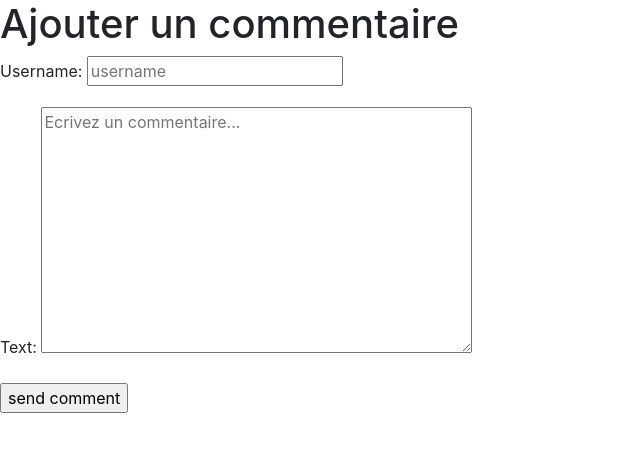
After one commit to Benjaminattias/shop, a Django app: page /shop_app/products/1/comment_form in a window 1280 px wide. The commit adds this page. Shown: the top 452 px of the page, without its empty margins (0-640 px from the left). Run offline with Django 3.2, Linux system fonts and the light colour scheme; some libraries are stand-ins or nearby versions.

Commit message:
nouvelle branche

```diff
--- a/shop_project/shop_app/admin.py
+++ b/shop_project/shop_app/admin.py
@@ -1,6 +1,7 @@
 from django.contrib import admin
-from shop_app.models import Product, Client, Maillot
+from shop_app.models import Product, Client, Maillot, Comment
 
 admin.site.register(Product)
 admin.site.register(Client)
 admin.site.register(Maillot)
+admin.site.register(Comment)
--- /dev/null
+++ b/shop_project/shop_app/forms.py
@@ -0,0 +1,19 @@
+from django import forms
+from shop_app.models import Comment
+
+class CommentForm(forms.ModelForm):
+    class Meta:
+        model = Comment
+        fields = ['username', 'text']
+        widgets = {
+        'username': forms.TextInput(attrs={
+            'id':'comment-username',
+            'placeholder':'username',
+            'required': True
+            }),
+        'text': forms.Textarea(attrs={
+            'id':'comment-text',
+            'placeholder':'Ecrivez un commentaire...',
+            'required': True
+            })
+        }
--- a/shop_project/shop_app/models.py
+++ b/shop_project/shop_app/models.py
@@ -40,3 +40,18 @@ class Maillot(models.Model):
 
   def __repr__(self):
     return "<Maillot {}>".format(self.name)
+
+
+
+
+class Comment(models.Model):
+  username = models.CharField(max_length=264)
+  text = models.TextField()
+  date = models.DateField()
+  product = models.ForeignKey(Product, on_delete=models.CASCADE)
+
+  def __str__(self):
+    return self.username
+
+  def __repr__(self):
+    return "<Comment {}>".format(self.username)
--- /dev/null
+++ b/shop_project/shop_app/templates/comment_form.html
@@ -0,0 +1,18 @@
+<!DOCTYPE html>
+<html>
+<head>
+	<link rel="stylesheet" href="https://stackpath.bootstrapcdn.com/bootstrap/4.1.3/css/bootstrap.min.css" integrity="sha384-MCw98/SFnGE8fJT3GXwEOngsV7Zt27NXFoaoApmYm81iuXoPkFOJwJ8ERdknLPMO" crossorigin="anonymous">
+	<title>Add a new comment</title>
+</head>
+<body>
+	<h1>Ajouter un commentaire </h1>
+	<form action="comment_form" method="POST">
+		{{ comment_form.as_p }}
+		{% csrf_token %}
+		<input type="submit" name="submit" value="send comment">
+	</form>
+
+
+
+</body>
+</html>
--- a/shop_project/shop_app/urls.py
+++ b/shop_project/shop_app/urls.py
@@ -10,4 +10,7 @@ urlpatterns = [
   path('clients/<int:client_id>/', views.client, name='client'),
   path('maillots', views.maillots, name='maillots'),
   path('maillots/<int:maillot_id>/', views.maillot, name='maillot'),
+  path('comments', views.comments, name='comments'),
+  path('comments/<int:comment_id>/', views.comment, name='comment'),
+  path('products/<int:product_id>/comment_form', views.comment_form, name='comment_form'),
 ]
--- a/shop_project/shop_app/views.py
+++ b/shop_project/shop_app/views.py
@@ -1,5 +1,7 @@
 from django.shortcuts import render
-from shop_app.models import Product, Client, Maillot
+from shop_app.models import Product, Client, Maillot, Comment
+from shop_app.forms import CommentForm
+import datetime
 
 
 def index(request):
@@ -8,7 +10,8 @@ def index(request):
 
 def product(request, product_id):
 	product = Product.objects.get(id=product_id)
-	return render(request, 'product.html', context={'product': product })
+	comments = Comment.objects.all().filter(product_id=product_id)
+	return render(request, 'product.html', context={'product': product, 'comments': comments })
 
 
 
@@ -31,3 +34,28 @@ def maillots(request):
 def maillot(request, maillot_id):
 	maillot = Maillot.objects.get(id=maillot_id)
 	return render(request, 'maillot.html', context={'maillot': maillot })
+
+
+def comments(request):
+	comments = Comment.objects.all()
+	return render(request, 'comments.html', context={'comments': comments })
+
+def comment(request, comment_id):
+	comment = Comment.objects.get(id=comment_id)
+	return render(request, 'comment.html', context={'comment': comment })
+
+
+
+
+def comment_form(request, product_id):
+    if request.method == 'POST':
+        username = request.POST.get('username')
+        print(username)
+        text = request.POST.get('text')
+        print(text)
+        product = Product.objects.get(id=product_id)
+        date = datetime.datetime.now()
+        comment = Comment.objects.get_or_create(username=username, text=text, product=product, date=date)
+
+
+    return render(request, 'comment_form.html', context={ 'comment_form': CommentForm() })
```
Also changed, not shown: shop_project/shop_app/templates/comment.html (added, +22 -0 lines), shop_project/shop_app/templates/comments.html (added, +21 -0 lines), shop_project/shop_app/templates/product.html (+8 -0 lines), shop_project/shop_app/migrations/0006_comment.py (added).
